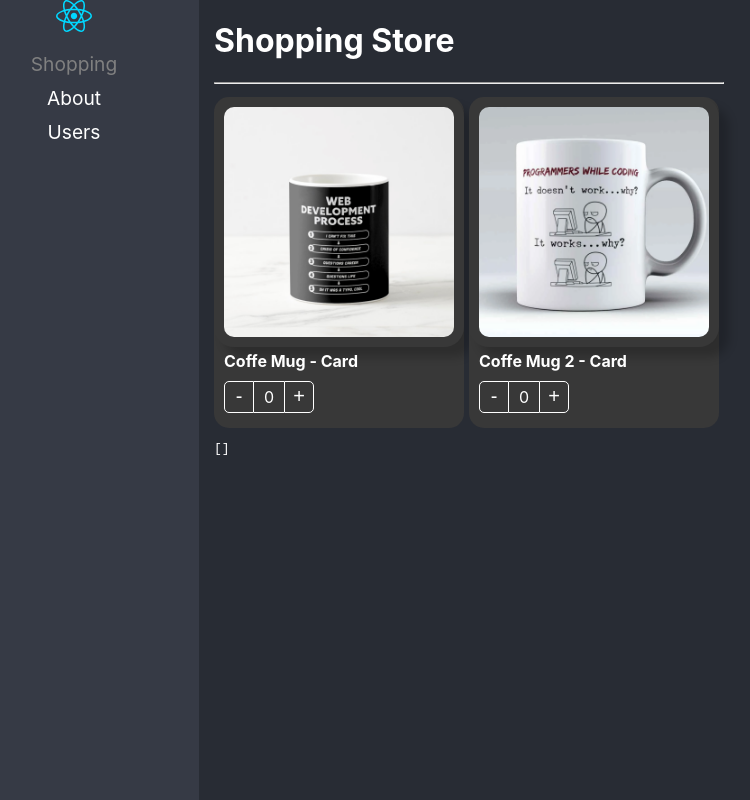
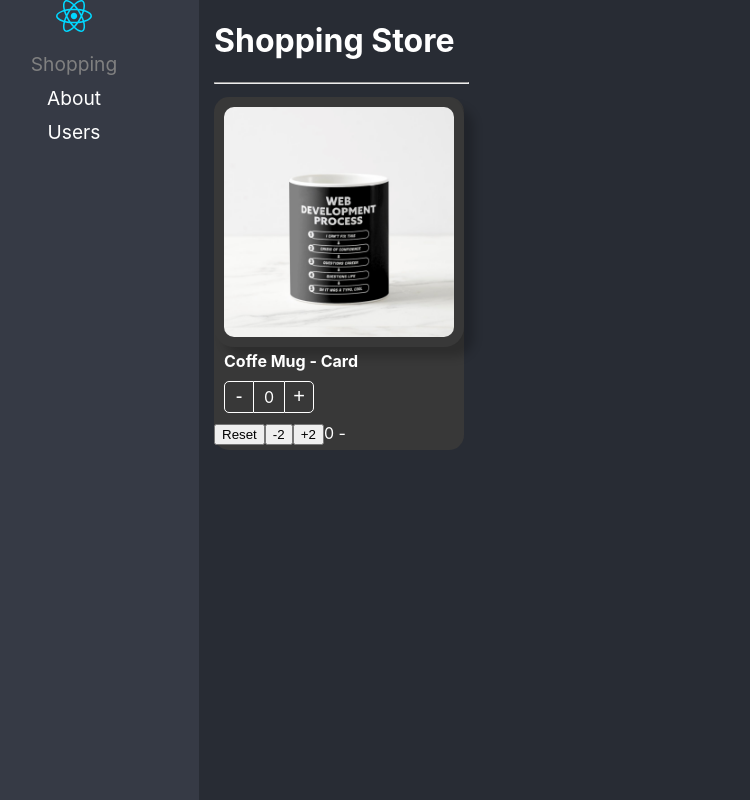
Before and after one commit to paulccuno/react-ts, a React (Vite) app: page / in a window 1280 px wide. Shown: the whole page, without its empty margins (51-801 px from the left). Built offline with nearby package versions, Linux system fonts and the light colour scheme.

Commit message:
State Initializer Pattern

```diff
--- a/src/02-component-patterns/components/ProductButtons.tsx
+++ b/src/02-component-patterns/components/ProductButtons.tsx
@@ -1,4 +1,4 @@
-import { useContext } from 'react'
+import { useCallback, useContext } from 'react'
 import { ProductContext } from './ProductCard'
 import styles from '../styles/styles.module.css'
 
@@ -8,15 +8,21 @@ export interface ProductButtonsProps {
 }
 
 export const ProductButtons = ({ className, style }: ProductButtonsProps) => {
-	const { counter, increaseBy } = useContext(ProductContext)
+	const { counter, increaseBy, maxCount } = useContext(ProductContext)
+
+	const isMaxReached = useCallback(() => !!maxCount && counter === maxCount, [counter, maxCount])
 
 	return (
 		<div className={`${styles.buttonsContainer} ${className}`} style={style}>
-			<button className={styles.buttonMinus} onClick={increaseBy(-1)}>
+			<button className={styles.buttonMinus} onClick={() => increaseBy(-1)}>
 				-
 			</button>
 			<div className={styles.countLabel}>{counter}</div>
-			<button className={styles.buttonAdd} onClick={increaseBy(1)}>
+			<button
+				className={`${styles.buttonAdd}`}
+				disabled={isMaxReached()}
+				onClick={() => increaseBy(1)}
+			>
 				+
 			</button>
 		</div>
--- a/src/02-component-patterns/components/ProductCard.tsx
+++ b/src/02-component-patterns/components/ProductCard.tsx
@@ -1,7 +1,13 @@
 import { createContext } from 'react'
 import { useProduct } from '../hooks/useProduct'
 import styles from '../styles/styles.module.css'
-import { onChangeArgs, Product, ProductContextProps } from '../interfaces/interfaces'
+import {
+	InitialValues,
+	onChangeArgs,
+	Product,
+	ProductCardHandlers,
+	ProductContextProps,
+} from '../interfaces/interfaces'
 
 export const ProductContext = createContext({} as ProductContextProps)
 
@@ -9,11 +15,13 @@ const { Provider } = ProductContext
 
 export interface ProductCardProps {
 	product: Product
-	children?: React.ReactElement | React.ReactElement[]
+	// children?: React.ReactElement | React.ReactElement[]
+	children: (args: ProductCardHandlers) => JSX.Element
 	className?: string
 	style?: React.CSSProperties
 	onChange?: (args: onChangeArgs) => void
 	value?: number
+	initialValues?: InitialValues
 }
 
 export const ProductCard = ({
@@ -23,13 +31,26 @@ export const ProductCard = ({
 	style,
 	onChange,
 	value,
+	initialValues,
 }: ProductCardProps) => {
-	const { counter, increaseBy } = useProduct({ onChange, product, value })
+	const { counter, maxCount, isMaxCountReached, increaseBy, reset } = useProduct({
+		initialValues,
+		product,
+		value,
+		onChange,
+	})
 
 	return (
-		<Provider value={{ counter, increaseBy, product }}>
+		<Provider value={{ counter, increaseBy, product, maxCount }}>
 			<div className={`${styles.productCard} ${className}`} style={style}>
-				{children}
+				{children({
+					count: counter,
+					isMaxCountReached,
+					maxCount: initialValues?.maxCount,
+					product,
+					increaseBy,
+					reset,
+				})}
 			</div>
 		</Provider>
 	)
--- a/src/02-component-patterns/hooks/useProduct.ts
+++ b/src/02-component-patterns/hooks/useProduct.ts
@@ -1,32 +1,43 @@
-import { useEffect, useState } from 'react'
-import { onChangeArgs, Product } from '../interfaces/interfaces'
+import { useEffect, useRef, useState } from 'react'
+import { InitialValues, onChangeArgs, Product } from '../interfaces/interfaces'
 
 interface useProductArgs {
 	product: Product
 	onChange?: (args: onChangeArgs) => void
 	value?: number
+	initialValues?: InitialValues
 }
 
-export const useProduct = ({ onChange, product, value = 0 }: useProductArgs) => {
-	const [counter, setCounter] = useState(value)
+export const useProduct = ({ onChange, product, value = 0, initialValues }: useProductArgs) => {
+	const [counter, setCounter] = useState<number>(initialValues?.count || value)
+	const isMounted = useRef(false)
 
-	const increaseBy = (value: number) => () => {
-		const valueIncreased = counter + value
-		const newValue = Math.max(valueIncreased, 0)
+	const increaseBy = (value: number) => {
+		let newValue = Math.max(counter + value, 0)
 
-		if (valueIncreased < 0) return
+		if (initialValues?.maxCount) newValue = Math.min(newValue, initialValues.maxCount)
 
 		setCounter(newValue)
 
 		onChange && onChange({ count: newValue, product })
 	}
 
+	const reset = () => setCounter(initialValues?.count || value)
+
 	useEffect(() => {
+		if (!isMounted.current) return
 		setCounter(value)
 	}, [value])
 
+	useEffect(() => {
+		isMounted.current = true
+	}, [])
+
 	return {
 		counter,
+		isMaxCountReached: !!initialValues?.count && initialValues.maxCount === counter,
+		maxCount: initialValues?.maxCount,
 		increaseBy,
+		reset,
 	}
 }
--- a/src/02-component-patterns/pages/ShoppingPage.tsx
+++ b/src/02-component-patterns/pages/ShoppingPage.tsx
@@ -1,59 +1,42 @@
 import { ProductButtons, ProductCard, ProductImage, ProductTitle } from '../components'
 import { products } from '../data/products'
-import { useShoppingCart } from '../hooks/useShoppingCart'
 import '../styles/custom-styles.css'
 
+const product = products[0]
+
 export const ShoppingPage = () => {
-	const { shoppingCart, onProductCountChange } = useShoppingCart()
-
 	return (
 		<div>
 			<h1>Shopping Store</h1>
 			<hr />
 
 			<div style={{ display: 'flex', flexDirection: 'row', flexWrap: 'wrap' }}>
-				{products.map(product => (
 				<ProductCard
 					key={product.id}
 					product={product}
 					className="bg-dark text-white"
-						onChange={onProductCountChange}
-						value={shoppingCart[product.id]?.count || 0}
+					initialValues={{
+						count: 4,
+						// maxCount: 10,
+					}}
 				>
+					{({ count, isMaxCountReached, maxCount, reset, increaseBy }) => (
+						<>
 							<ProductImage
 								className="custom-image"
 								style={{ boxShadow: '10px 10px 10px rgba(0, 0, 0, 0.2)' }}
 							/>
-						<ProductTitle className="text-white text-bold" />
+							<ProductTitle className="text-bold" />
 							<ProductButtons className="custom-buttons" />
+							<button onClick={reset}>Reset</button>
+							<button onClick={() => increaseBy(-2)}>-2</button>
+							{!isMaxCountReached && <button onClick={() => increaseBy(2)}>+2</button>}
+							<span>
+								{count} - {maxCount}
+							</span>
+						</>
+					)}
 				</ProductCard>
-				))}
-			</div>
-
-			<div className="shopping-cart">
-				{Object.entries(shoppingCart).map(([key, product]) => (
-					<ProductCard
-						key={key}
-						product={product}
-						className="bg-dark text-white"
-						style={{ width: '100px' }}
-						onChange={onProductCountChange}
-						value={product.count}
-					>
-						<ProductImage
-							className="custom-image"
-							style={{ boxShadow: '10px 10px 10px rgba(0, 0, 0, 0.2)' }}
-						/>
-						<ProductButtons
-							className="custom-buttons"
-							style={{ display: 'flex', justifyContent: 'center' }}
-						/>
-					</ProductCard>
-				))}
-			</div>
-
-			<div>
-				<pre>{JSON.stringify(Object.entries(shoppingCart), undefined, 2)}</pre>
 			</div>
 		</div>
 	)
--- a/src/02-component-patterns/styles/styles.module.css
+++ b/src/02-component-patterns/styles/styles.module.css
@@ -58,3 +58,9 @@
 .buttonAdd:hover {
 	background-color: rgba(0, 0, 0, 0.1);
 }
+
+button:disabled {
+	border-color: grey !important;
+	border-left: 1px solid white !important;
+	color: grey !important;
+}
```
Also changed, not shown: src/02-component-patterns/interfaces/interfaces.ts (+16 -1 lines). Lines whose indentation alone changed are shown as unchanged.
